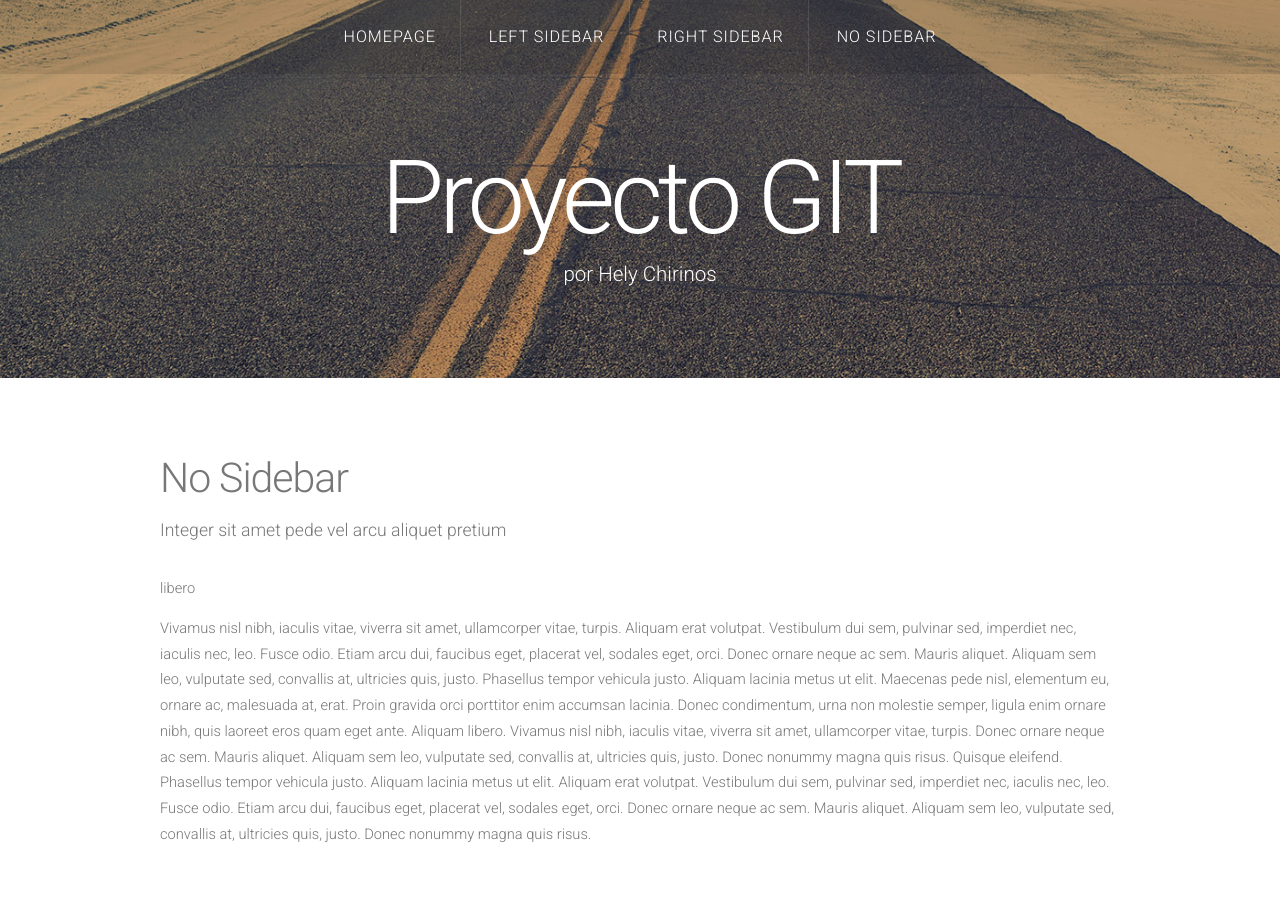
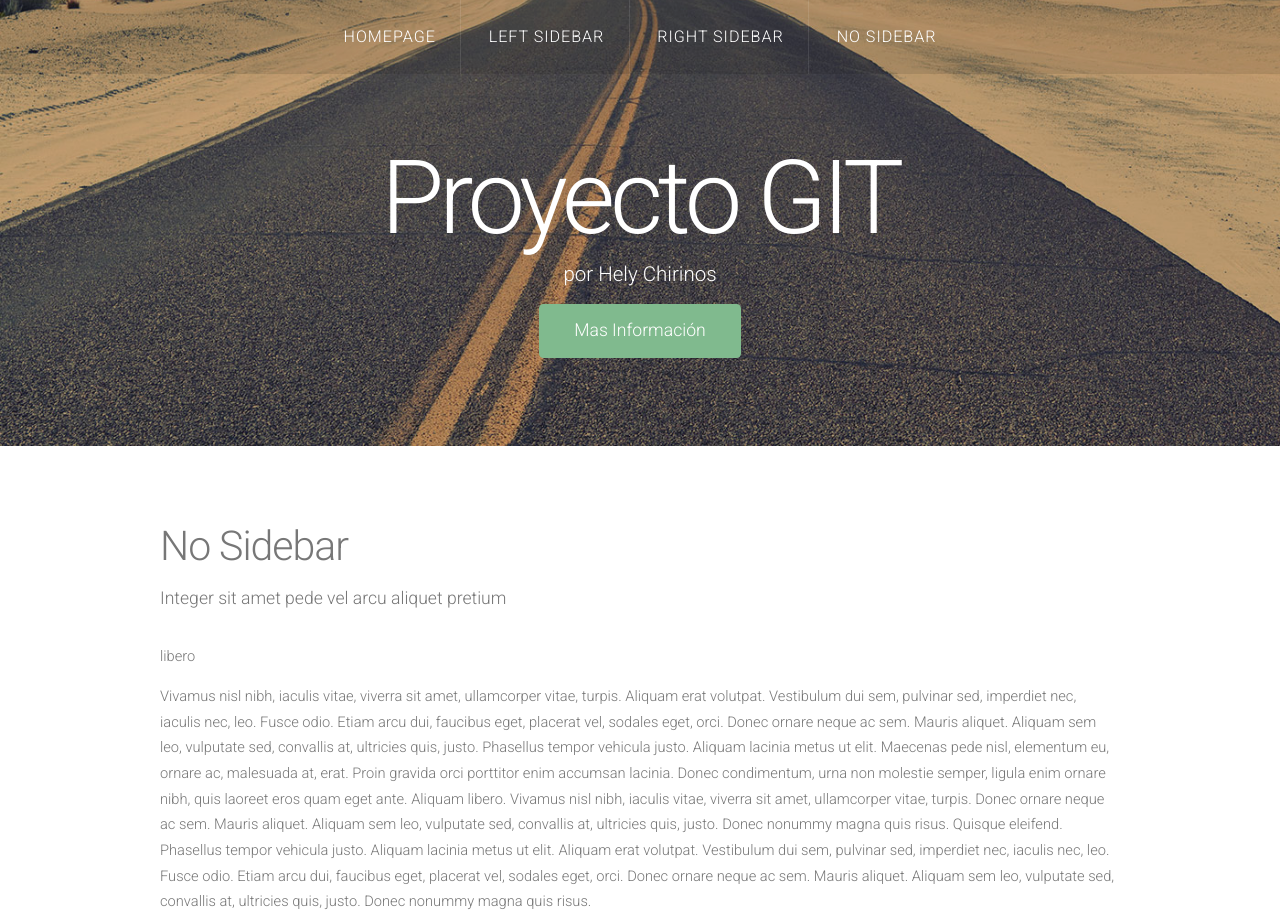
Before and after one commit to HelyChirinos/primer-proyecto, a plain HTML site: page index.html in a window 1280 px wide. Shown: the top 918 px of the page. Drawn offline with nearby package versions, Linux system fonts and the light colour scheme.

Commit message:
Agregamos el Boton Mas Informacion

```diff
--- a/css/style.css
+++ b/css/style.css
@@ -273,6 +273,7 @@
 		display: inline-block;
 		background: #80BA8E;
 		padding: 0.8em 2em;
+		margin-top: .8em;
 		text-decoration: none !important;
 		font-size: 1.2em;
 		font-weight: 300;
--- a/index.html
+++ b/index.html
@@ -43,6 +43,10 @@
 					<h1><a href="#">Proyecto GIT</a></h1>
 					<span class="tag">por Hely Chirinos</span>
 				</div>
+				<div>
+					<a href="#" class="button">Mas Información</a>
+				</div>
+
 			</div>
 		</div>
 	<!-- Header -->
```
